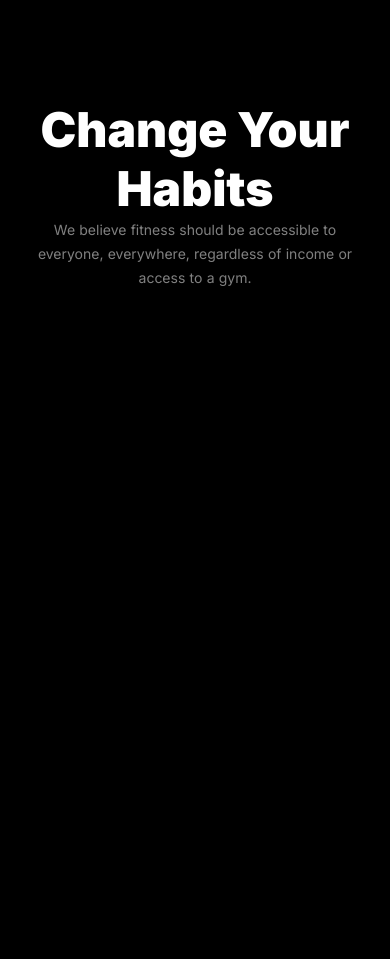
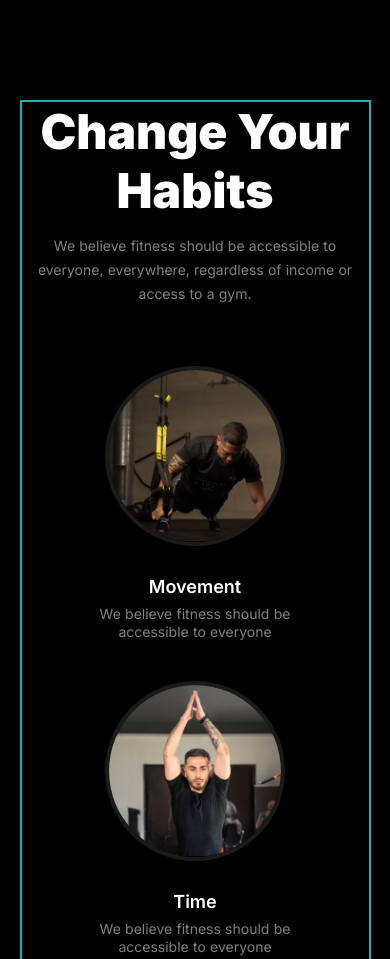
Before and after one commit to AskatAsh/Fitness-Time, a plain HTML site: page index.html in a window 390 px wide. Shown: the part 1202-2161 px from the top of the page. Before the commit the page ends 1492 px from the top, so only its background shows below. Drawn offline with Linux system fonts and the light colour scheme.

Commit message:
created responsive habits section using grid layout

```diff
--- a/css/habits.css
+++ b/css/habits.css
@@ -1,9 +1,54 @@
-#habits-section {}
-
+#habits-section {
+    border: 2px solid lightseagreen;
+}
 #habits-section > .section-title, .section-subtitle{
     text-align: center;
 }
 #habits-section .section-subtitle{
-    max-width: 670px;
+    max-width: 640px;
+    margin-inline: auto;
+    line-height: var(--line-height-24);
     width: 100%;
+    margin-block: 0.875rem 3.75rem;
+    word-spacing: var(--word-space-3);
 }
+#habits-section .habits-container{
+    display: grid;
+    gap: 2.5rem;
+    grid-template-columns: repeat(auto-fit, 230px);
+    justify-content: center;
+}
+#habits-section .habits-container .habit .image-container {
+    width: 180px;
+    height: 180px;
+    border-radius: 50%;
+    overflow: hidden;
+    border: 4px solid var(--white-10);
+    margin-inline: auto;
+    margin-bottom: 1.875rem;
+}
+#habits-section .habits-container .habit .image-container img{
+    width: 100%;
+    display: block;
+    object-fit: cover;
+}
+#habits-section .habits-container .habit .text-container h3{
+    color: var(--white-full);
+    font-size: var(--font-18);
+    font-weight: var(--semibold);
+    text-align: center;
+    margin-bottom: 0.5rem;
+}
+#habits-section .habits-container .habit .text-container p{
+    color: var(--half-white);
+    font-size: var(--font-14);
+    font-weight: var(--regular);
+    text-align: center;
+    line-height: var(--line-height-18);
+    word-spacing: var(--word-space-3);
+}
+@media screen and (max-width: 992px) {
+    #habits-section .section-subtitle{
+        max-width: 480px;
+    }
+}
--- /dev/null
+++ b/css/spacer.css
@@ -0,0 +1,3 @@
+.spacer{
+    height: 100px;
+}
--- a/index.html
+++ b/index.html
@@ -6,6 +6,7 @@
     <meta name="viewport" content="width=device-width, initial-scale=1.0">
     <title>Fitness Time | Home</title>
     <link rel="stylesheet" href="./css/styles.css">
+    <link rel="stylesheet" href="./css/spacer.css">
     <link rel="stylesheet" href="./css/header.css">
     <link rel="stylesheet" href="./css/navbar.css">
     <link rel="stylesheet" href="./css/banner.css">
@@ -64,15 +65,57 @@
         </section>
     </header>
 
-    <div style="margin-top: 100px;"></div>
+    <div class="spacer"></div>
 
     <main>
         <section>
             <div class="section-container" id="habits-section">
                 <h2 class="section-title">Change Your Habits</h2>
                 <p class="section-subtitle">We believe fitness should be accessible to everyone, everywhere, regardless of income or access to a gym.</p>
+
+                <div class="habits-container">
+                    <div class="habit">
+                        <div class="image-container">
+                            <img src="./images/image 3.png" alt="image of a person doing pushup">
+                        </div>
+                        <div class="text-container">
+                            <h3>Movement</h3>
+                            <p>We believe fitness should be accessible to everyone</p>
+                        </div>
+                    </div>
+                    <div class="habit">
+                        <div class="image-container">
+                            <img src="./images/image 2.png" alt="image of a person doing yoga">
+                        </div>
+                        <div class="text-container">
+                            <h3>Time</h3>
+                            <p>We believe fitness should be accessible to everyone</p>
+                        </div>
+                    </div>
+                    <div class="habit">
+                        <div class="image-container">
+                            <img src="./images/image 4.png" alt="image of a person doing weight lifting">
+                        </div>
+                        <div class="text-container">
+                            <h3>Practicing</h3>
+                            <p>We believe fitness should be accessible to everyone</p>
+                        </div>
+                    </div>
+                    <div class="habit">
+                        <div class="image-container">
+                            <img src="./images/image 5.png" alt="image of a person doing dumble lifting">
+                        </div>
+                        <div class="text-container">
+                            <h3>Weight Loss</h3>
+                            <p>We believe fitness should be accessible to everyone</p>
+                        </div>
+                    </div>
+                </div>
             </div>
         </section>
+
+    <div class="spacer"></div>
+
     </main>
 
 </body>
```
